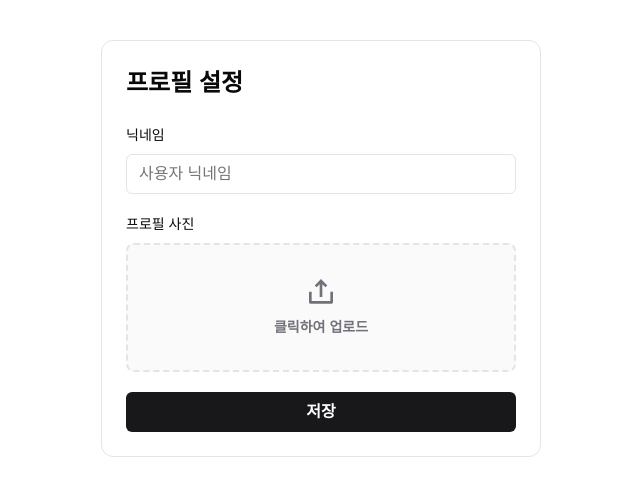
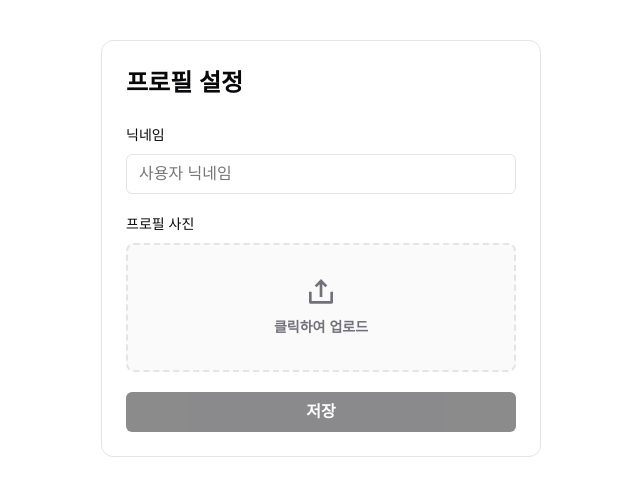
Before and after one commit to sasasak/likelion-16th-react, a React (Vite) app in the folder learning-react/06-폼-핸들링-DOM-참조/: page / in a window 1280 px wide. Shown: the top 496 px of the page, without its empty margins (319-959 px from the left). Built offline with nearby package versions, Linux system fonts and the light colour scheme; no server answers.

Commit message:
learn. 파일 업로드 Part 3. - 서버에 이미지 업로드 요청/응답 - 사용자 경험/접근성 준수 (버튼 비활성, 레이블 조정) - 폼 초기화 (미리보기 이미지, 파일 인풋)

```diff
--- a/learning-react/06-폼-핸들링-DOM-참조/src/components/FileUpload/FileUpload.tsx
+++ b/learning-react/06-폼-핸들링-DOM-참조/src/components/FileUpload/FileUpload.tsx
@@ -1,13 +1,18 @@
+import { useRef, useState } from 'react'
+import type { ResponseData } from './api/type'
 import NickNameField from './parts/NickNameField'
 import FileUploadField from './parts/FileUploadField'
 import SaveButton from './parts/SaveButton'
 // import FileUploadResult from './parts/FileUploadResult'
 import S from './FileUpload.module.css'
-import { useRef, useState } from 'react'
 
-const { VITE_IMGBB_URL: apiUrl, VITE_IMGBB_API_KEY: apiKey } = import.meta.env
-const API_ENDPOINT = `${apiUrl}?key=${apiKey}`
-console.log(API_ENDPOINT)
+const { VITE_IMGBB_URL, VITE_IMGBB_API_KEY } = import.meta.env
+
+const getEndpoint = () => {
+  const url = new URL(VITE_IMGBB_URL)
+  url.searchParams.append('key', VITE_IMGBB_API_KEY)
+  return url.toString()
+}
 
 // --------------------------------------------------------------------------------------
 // 실습 가이드
@@ -48,8 +53,25 @@ export default function FileUpload() {
   // [상태]
   const [previewUrl, setPreviewUrl] = useState('')
 
+  // 업로드 상태 선언 (화면 변경 표시)
+  const [isUploading, setIsUploading] = useState(false)
+
   // [참조] FileUploadField 내부의 <input type="file" /> 요소를 참조하기 위한 Ref 객체 생성
   const fileRef = useRef<HTMLInputElement>(null) // { current: null } -> { current: HTMLInputElement }
+
+  // [재사용 함수]
+  // 업로드 파일 미리보기 및 파일 인풋 초기화 함수
+  const resetPreviewAndFile = () => {
+    // 미리보기 이미지 초기화
+    if (previewUrl) {
+      URL.revokeObjectURL(previewUrl)
+      setPreviewUrl('')
+    }
+
+    // 인풋 파일의 값 초기화
+    const file = fileRef.current
+    if (file) file.value = ''
+  }
 
   // [이벤트 핸들러]
   // 파일 업로드 (change 이벤트)
@@ -70,24 +92,17 @@ export default function FileUpload() {
 
   // 미리보기 이미지 및 파일 삭제 (click 이벤트)
   const handleDeleteFile = () => {
-    // 미리보기 이미지 초기화
-    if (previewUrl) {
-      URL.revokeObjectURL(previewUrl)
-      setPreviewUrl('')
-    }
-
-    // 인풋 파일의 값 초기화
-    const file = fileRef.current
-    if (file) file.value = ''
+    // 업로드 파일 미리보기 및 파일 인풋 초기화
+    resetPreviewAndFile()
   }
-
-  // 업로드 상태 선언 (화면 변경 표시)
-  const [isUploading, setIsUploading] = useState(false)
 
   // 파일 업로드 API 서버에 요청 (submit 이벤트)
   const handleUploadSubmit = async (e: React.SubmitEvent<HTMLFormElement>) => {
     // 브라우저 기본 작동 방지
     e.preventDefault()
+
+    // 현재 서버에 저장 요청 중이라면 함수 실행 중단
+    if (isUploading || isDisabled) return
 
     // 업로드할 파일 검사
     const file = fileRef.current?.files?.[0]
@@ -95,6 +110,7 @@ export default function FileUpload() {
 
     const formData = new FormData()
     formData.append('image', file)
+    // console.log(Object.fromEntries(formData))
 
     try {
       setIsUploading(true)
@@ -102,6 +118,20 @@ export default function FileUpload() {
       // 서버에 파일 업로드 요청
       // 폼 데이터(formData)
 
+      const response = await fetch(getEndpoint(), {
+        method: 'POST',
+        body: formData,
+      })
+
+      if (!response.ok) {
+        throw new Error('파일 업로드 실패!')
+      }
+
+      const responseData: ResponseData = await response.json()
+      console.log(responseData)
+
+      // 업로드 파일 미리보기 및 파일 인풋 초기화
+      resetPreviewAndFile()
 
       alert('파일 업로드 성공!')
     } catch(error) {
@@ -111,6 +141,9 @@ export default function FileUpload() {
     }
 
   }
+
+  // 파생된 상태: 미리보기 이미지가 화면에 표시된 상태인지 아닌지 여부
+  const isDisabled = 1 > previewUrl.trim().length
 
   return (
     <section className={S.card}>
@@ -123,7 +156,7 @@ export default function FileUpload() {
           onFileChange={handleFileChange}
           onDeleteFile={handleDeleteFile}
         />
-        <SaveButton />
+        <SaveButton isDisabled={isDisabled} isUploading={isUploading} />
       </form>
       {/* <FileUploadResult /> */}
     </section>
--- /dev/null
+++ b/learning-react/06-폼-핸들링-DOM-참조/src/components/FileUpload/api/type.ts
@@ -0,0 +1,30 @@
+export interface ResponseData {
+  success: boolean
+  status: number
+  data: ImageData
+}
+
+export interface ImageData {
+  id: string
+  title: string
+  url_viewer: string
+  url: string
+  display_url: string
+  width: string
+  height: string
+  size: string
+  time: string
+  expiration: string
+  image: ImageInfo
+  thumb: ImageInfo
+  medium: ImageInfo
+  delete_url: string
+}
+
+export interface ImageInfo {
+  filename: string
+  name: string
+  mime: string
+  extension: string
+  url: string
+}
--- a/learning-react/06-폼-핸들링-DOM-참조/src/components/FileUpload/parts/FileUploadField.tsx
+++ b/learning-react/06-폼-핸들링-DOM-참조/src/components/FileUpload/parts/FileUploadField.tsx
@@ -1,5 +1,5 @@
+import { CloseIcon, UploadIcon } from './SvgIcon'
 import S from '../FileUpload.module.css'
-import { CloseIcon, UploadIcon } from './SvgIcon'
 
 interface Props {
   previewUrl: string
--- a/learning-react/06-폼-핸들링-DOM-참조/src/components/FileUpload/parts/SaveButton.tsx
+++ b/learning-react/06-폼-핸들링-DOM-참조/src/components/FileUpload/parts/SaveButton.tsx
@@ -1,9 +1,22 @@
 import S from '../FileUpload.module.css'
 
-export default function SaveButton() {
+interface Props {
+  isUploading?: boolean
+  isDisabled?: boolean
+}
+
+export default function SaveButton({
+  isUploading = false,
+  isDisabled = false
+}: Props) {
+
   return (
-    <button type="submit" className={S.submitButton}>
-      저장
+    <button
+      type="submit"
+      className={S.submitButton}
+      aria-disabled={isDisabled || isUploading}
+    >
+      {isUploading ? '저장 중...' : '저장'}
     </button>
   )
 }
```
